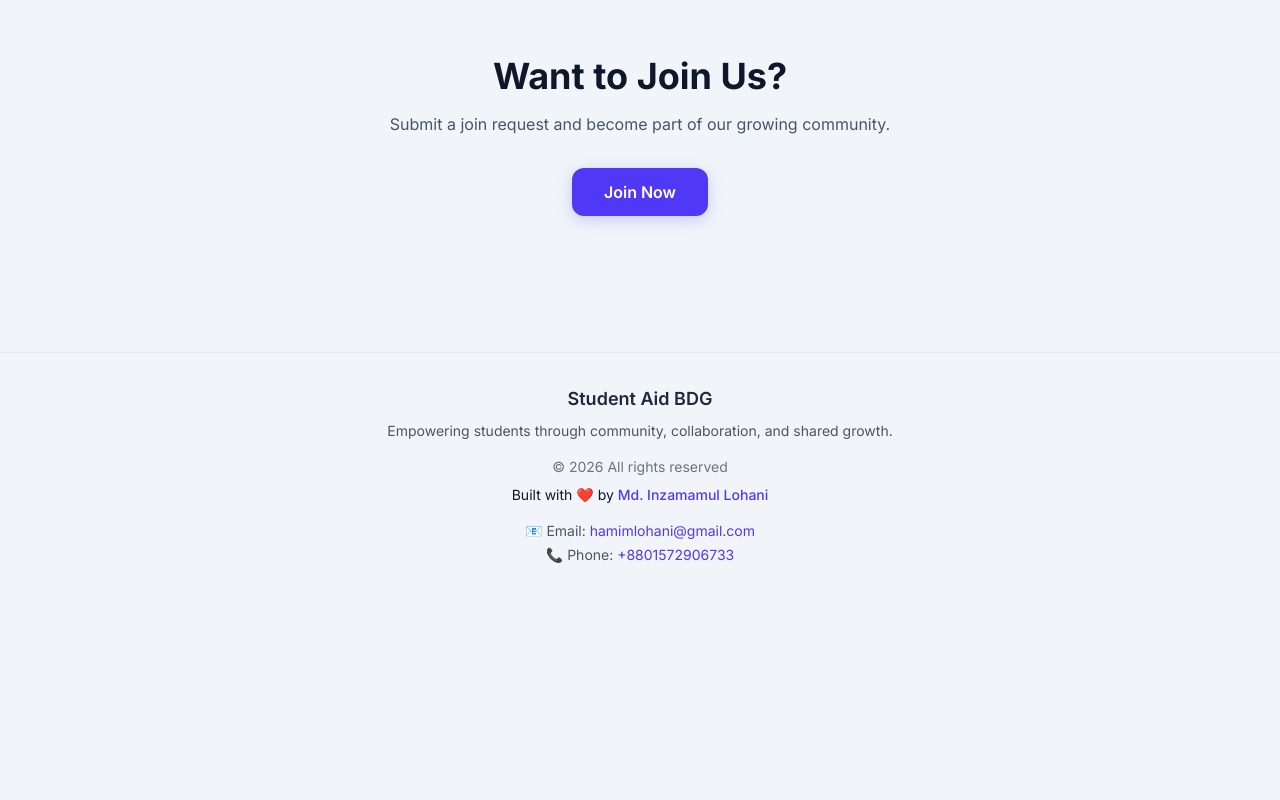
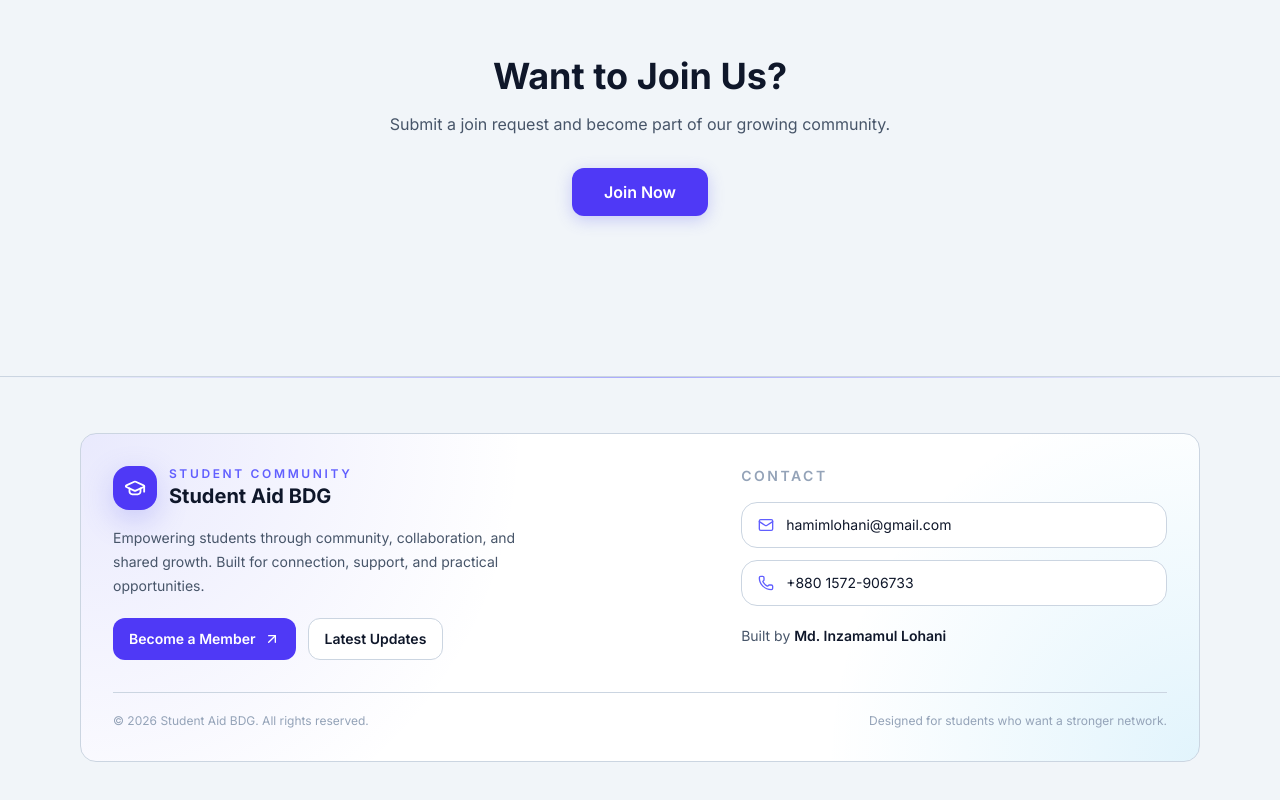
Before and after one commit to hamimLohani/student-aid, a Next.js app: page / in a window 1280 px wide. Shown: the part 1702-2502 px from the top of the page. Before the commit the page ends 2299 px from the top, so only its background shows below. Built offline with nearby package versions, Linux system fonts and the light colour scheme; no server answers.

Commit message:
added footer

```diff
--- a/app/layout.tsx
+++ b/app/layout.tsx
@@ -4,6 +4,7 @@ import "./globals.css";
 import { AuthProvider } from "@/context/AuthContext";
 import { ThemeProvider } from "@/context/ThemeContext";
 import Navbar from "@/components/Navbar";
+import Footer from "@/components/Footer";
 import { Toaster } from "react-hot-toast";
 
 const inter = Inter({ subsets: ["latin"] });
@@ -16,11 +17,12 @@ export const metadata: Metadata = {
 export default function RootLayout({ children }: { children: React.ReactNode }) {
   return (
     <html lang="en" suppressHydrationWarning>
-      <body className={`${inter.className} min-h-screen transition-colors duration-300`}>
+      <body className={`${inter.className} min-h-screen transition-colors duration-300 flex flex-col`}>
         <ThemeProvider>
           <AuthProvider>
             <Navbar />
-            <main>{children}</main>
+            <main className="flex-1">{children}</main>
+            <Footer />
             <Toaster position="top-right" toastOptions={{ style: { background: "var(--bg-card)", color: "var(--text-primary)", border: "1px solid var(--border)" } }} />
           </AuthProvider>
         </ThemeProvider>
--- a/app/page.tsx
+++ b/app/page.tsx
@@ -95,48 +95,6 @@ export default function HomePage() {
           </motion.div>
         </motion.div>
       </section>
-
-
-<footer className="border-t border-gray-200 dark:border-white/10 mt-10">
-  <div className="max-w-6xl mx-auto px-4 py-8 text-center">
-
-    <h3 className="text-lg font-semibold text-gray-800 dark:text-white">
-      Student Aid BDG
-    </h3>
-
-    <p className="text-sm text-gray-600 dark:text-gray-400 mt-2">
-      Empowering students through community, collaboration, and shared growth.
-    </p>
-
-    <div className="mt-4 text-sm text-gray-500 dark:text-gray-400">
-      © {new Date().getFullYear()} All rights reserved
-    </div>
-
-    <div className="mt-2 text-sm">
-      Built with ❤️ by{" "}
-      <span className="font-medium text-indigo-600 dark:text-indigo-400">
-        Md. Inzamamul Lohani
-      </span>
-    </div>
-
-{/* Contact Info */}
-    <div className="mt-4 text-sm text-gray-600 dark:text-gray-400 space-y-1">
-      <p>
-        📧 Email:{" "}
-        <a href="mailto: hamimlohani@gmail.com" className="text-indigo-600 hover:underline">
-          hamimlohani@gmail.com
-        </a>
-      </p>
-      <p>
-        📞 Phone:{" "}
-        <a href="tel:+8801572906733" className="text-indigo-600 hover:underline">
-          +8801572906733
-        </a>
-      </p>
-    </div>
-
-  </div>
-</footer>
     </div>
   );
 }
--- /dev/null
+++ b/components/Footer.tsx
@@ -0,0 +1,80 @@
+import Link from "next/link";
+import { GraduationCap, Mail, Phone, ArrowUpRight } from "lucide-react";
+
+const footerButtonBase =
+  "inline-flex items-center justify-center gap-2 rounded-xl px-4 py-2.5 text-sm font-semibold transition";
+
+const footerGhostButton = `${footerButtonBase} border border-[var(--border)] bg-[var(--bg-card)] text-[var(--text-primary)] hover:border-indigo-400 hover:bg-[var(--bg-card-hover)]`;
+
+export default function Footer() {
+  return (
+    <footer className="relative mt-16 border-t border-[var(--border)] bg-[var(--bg)]">
+      <div className="absolute inset-x-0 top-0 h-px bg-gradient-to-r from-transparent via-indigo-500/50 to-transparent" />
+      <div className="max-w-6xl mx-auto px-4 py-10 sm:py-14">
+        <div className="card relative overflow-hidden p-6 sm:p-8">
+          <div className="absolute inset-0 bg-[radial-gradient(circle_at_top_left,rgba(99,102,241,0.14),transparent_38%),radial-gradient(circle_at_bottom_right,rgba(14,165,233,0.12),transparent_32%)] pointer-events-none" />
+
+          <div className="relative grid gap-8 md:grid-cols-[1.4fr_1fr]">
+            <div>
+              <div className="flex items-center gap-3">
+                <div className="flex h-11 w-11 items-center justify-center rounded-2xl bg-indigo-600 text-white shadow-[0_10px_30px_rgba(99,102,241,0.28)]">
+                  <GraduationCap size={22} />
+                </div>
+                <div>
+                  <p className="text-xs font-semibold uppercase tracking-[0.22em] text-indigo-500">
+                    Student Community
+                  </p>
+                  <h3 className="text-xl font-bold">Student Aid BDG</h3>
+                </div>
+              </div>
+
+              <p className="mt-4 max-w-md text-sm leading-6 text-secondary">
+                Empowering students through community, collaboration, and shared growth. Built for connection, support, and practical opportunities.
+              </p>
+
+              <div className="mt-5 flex flex-wrap gap-3">
+                <Link href="/join" className={`${footerButtonBase} bg-indigo-600 text-white hover:bg-indigo-500`}>
+                  Become a Member <ArrowUpRight size={16} />
+                </Link>
+                <Link href="/announcements" className={footerGhostButton}>
+                  Latest Updates
+                </Link>
+              </div>
+            </div>
+
+            <div>
+              <p className="text-sm font-semibold uppercase tracking-[0.18em] text-muted">
+                Contact
+              </p>
+              <div className="mt-4 space-y-3">
+                <a
+                  href="mailto:hamimlohani@gmail.com"
+                  className="flex items-center gap-3 rounded-2xl border border-[var(--border)] bg-[var(--bg-card)] px-4 py-3 text-sm transition hover:border-indigo-400 hover:bg-[var(--bg-card-hover)]"
+                >
+                  <Mail size={16} className="text-indigo-500" />
+                  <span className="truncate">hamimlohani@gmail.com</span>
+                </a>
+                <a
+                  href="tel:+8801572906733"
+                  className="flex items-center gap-3 rounded-2xl border border-[var(--border)] bg-[var(--bg-card)] px-4 py-3 text-sm transition hover:border-indigo-400 hover:bg-[var(--bg-card-hover)]"
+                >
+                  <Phone size={16} className="text-indigo-500" />
+                  <span>+880 1572-906733</span>
+                </a>
+              </div>
+
+              <p className="mt-5 text-sm text-secondary">
+                Built by <span className="font-semibold text-[var(--text-primary)]">Md. Inzamamul Lohani</span>
+              </p>
+            </div>
+          </div>
+
+          <div className="relative mt-8 flex flex-col gap-2 border-t border-[var(--border)] pt-5 text-xs text-muted sm:flex-row sm:items-center sm:justify-between">
+            <p>© {new Date().getFullYear()} Student Aid BDG. All rights reserved.</p>
+            <p>Designed for students who want a stronger network.</p>
+          </div>
+        </div>
+      </div>
+    </footer>
+  );
+}
```
